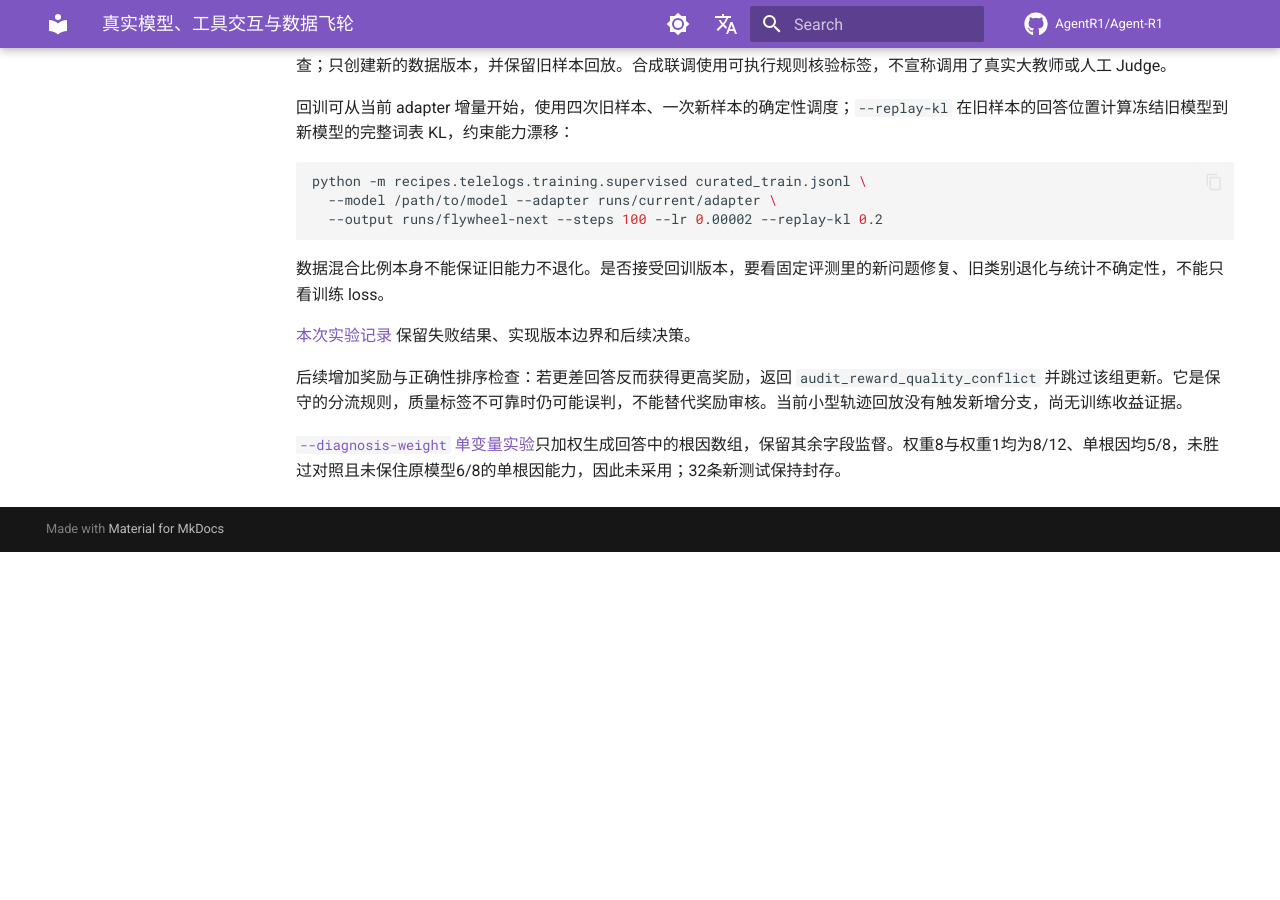
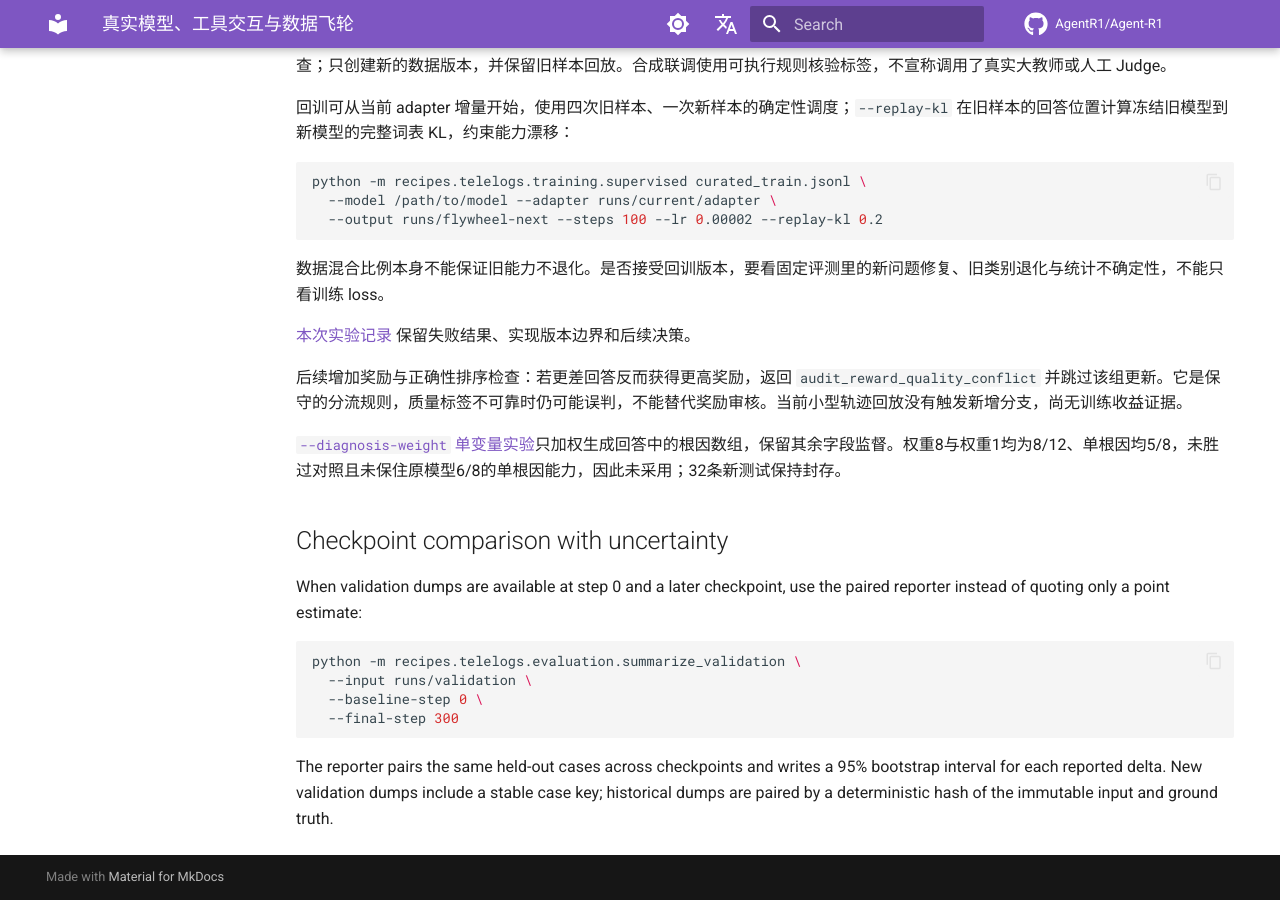
Before and after one commit to WonderfulClaire/5G-Diagnostic-Agent, an MkDocs documentation site: the page built from docs/LEARNING_LOOP.md, in a window 1280 px wide and 900 px high, scrolled down 1359 px. Built offline with MkDocs 1.6.1 and Material for MkDocs 9.7.7, drawn with Linux system fonts in a browser that asks for light colours; comment, search, counter and statistics services are not loaded; before the commit the page ends 1911 px from its top, so only the background shows below that.

Commit message:
docs: document paired checkpoint uncertainty

````diff
--- a/docs/LEARNING_LOOP.md
+++ b/docs/LEARNING_LOOP.md
@@ -60,3 +60,17 @@ python -m recipes.telelogs.training.supervised curated_train.jsonl \
 后续增加奖励与正确性排序检查：若更差回答反而获得更高奖励，返回 `audit_reward_quality_conflict` 并跳过该组更新。它是保守的分流规则，质量标签不可靠时仍可能误判，不能替代奖励审核。当前小型轨迹回放没有触发新增分支，尚无训练收益证据。
 
 [`--diagnosis-weight` 单变量实验](../reports/experiments/20260915-retention/REPORT.md)只加权生成回答中的根因数组，保留其余字段监督。权重8与权重1均为8/12、单根因均5/8，未胜过对照且未保住原模型6/8的单根因能力，因此未采用；32条新测试保持封存。
+
+
+## Checkpoint comparison with uncertainty
+
+When validation dumps are available at step 0 and a later checkpoint, use the paired reporter instead of quoting only a point estimate:
+
+```bash
+python -m recipes.telelogs.evaluation.summarize_validation \
+  --input runs/validation \
+  --baseline-step 0 \
+  --final-step 300
+```
+
+The reporter pairs the same held-out cases across checkpoints and writes a 95% bootstrap interval for each reported delta. New validation dumps include a stable case key; historical dumps are paired by a deterministic hash of the immutable input and ground truth.
````
